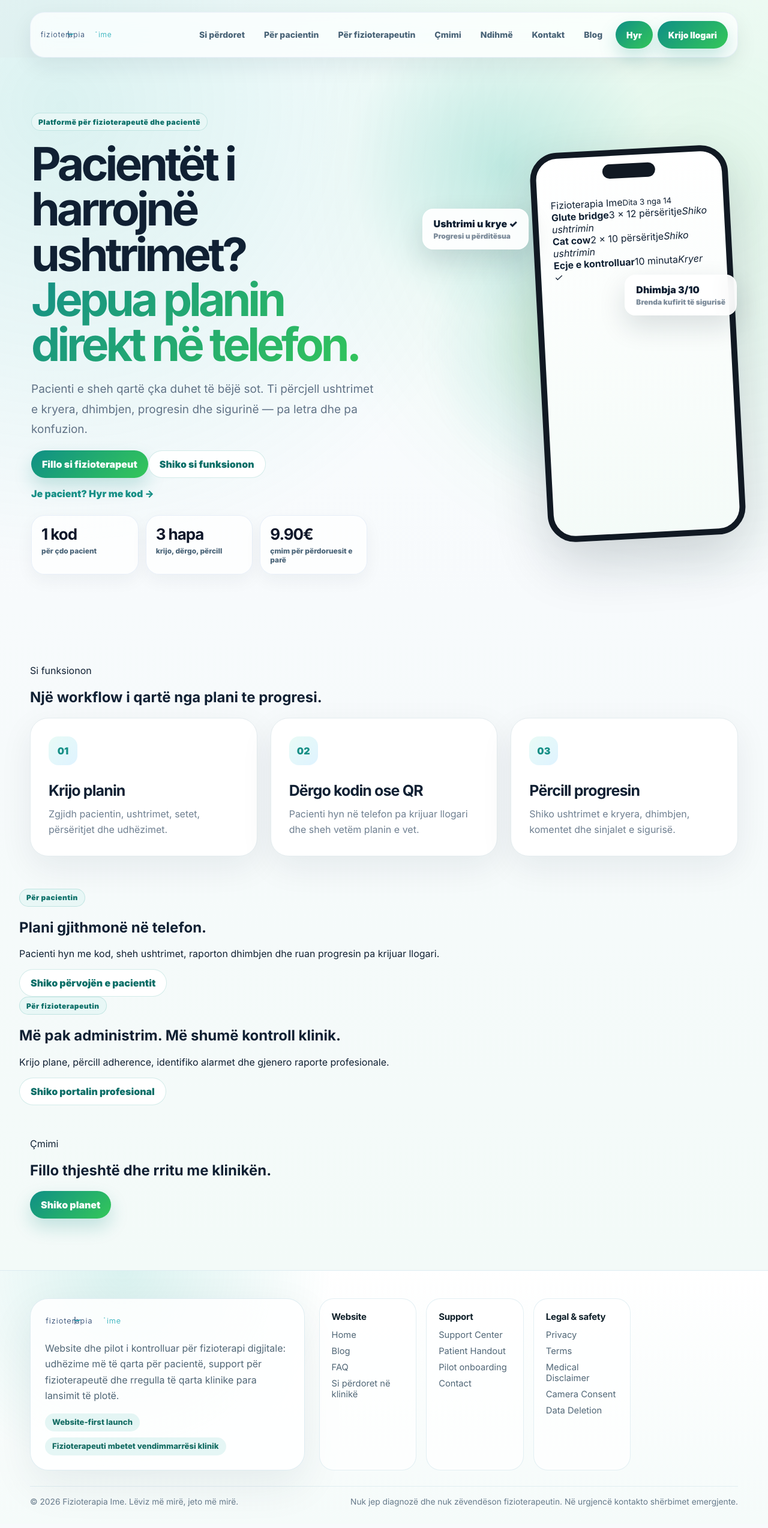
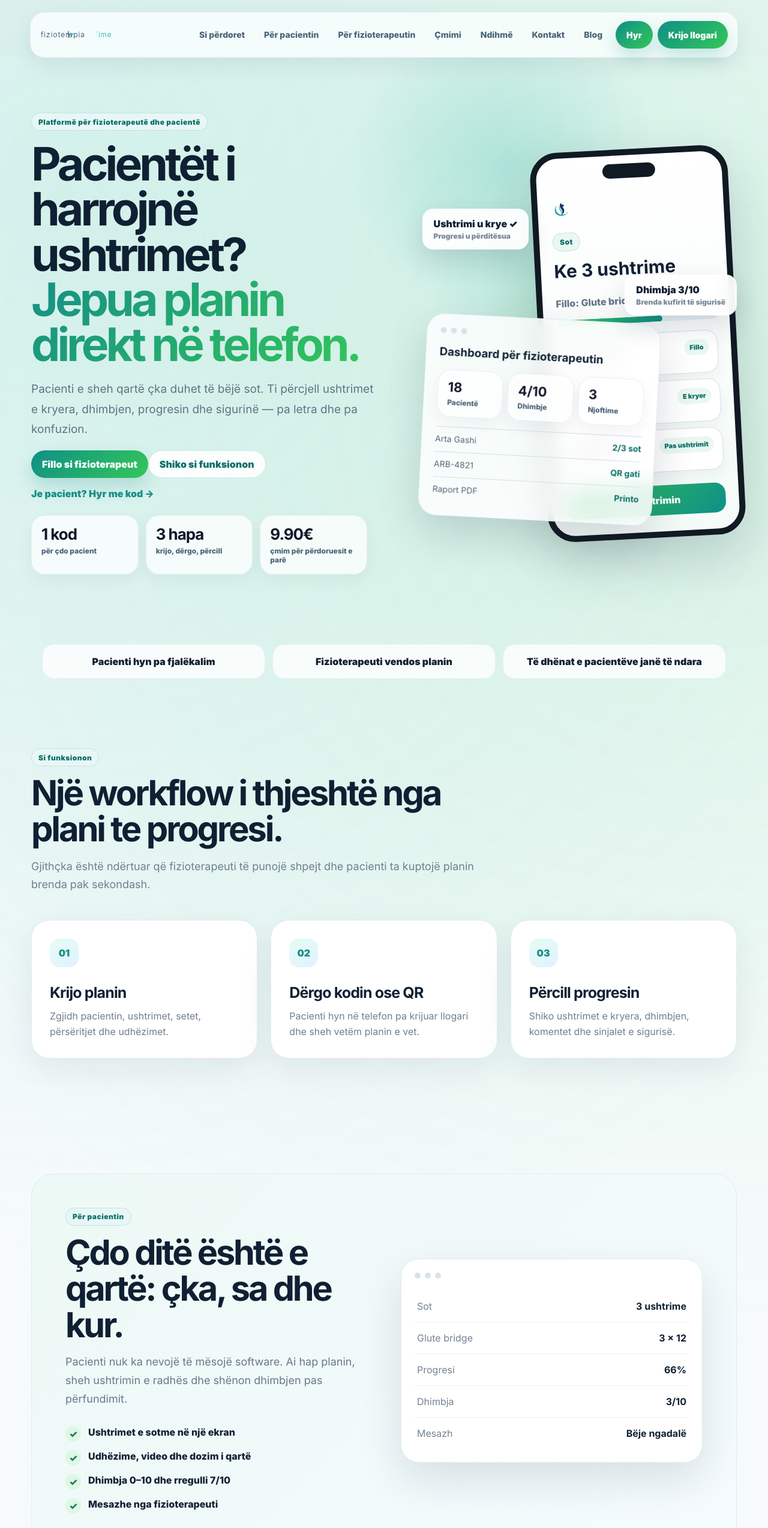
Before and after one commit to diellzarabushaj-source/FIZIOTERAPIA-IME, a Next.js app: page / in a window 1280 px wide. Shown: the top 2548 px of the page at 60% size. Built offline with nearby package versions, Linux system fonts and the light colour scheme; no server answers.

Commit message:
fix: preserve homepage content during SEO work

```diff
--- a/app/page.tsx
+++ b/app/page.tsx
@@ -1,25 +1,6 @@
-import type { Metadata } from "next";
 import Link from "next/link";
 import { AuthControls } from "@/components/AuthControls";
 import { BrandMark } from "@/components/BrandMark";
-import { DEFAULT_DESCRIPTION, DEFAULT_TITLE } from "@/lib/seo/site";
-
-export const metadata: Metadata = {
-  title: { absolute: DEFAULT_TITLE },
-  description: DEFAULT_DESCRIPTION,
-  alternates: {
-    canonical: "/",
-    languages: {
-      sq: "/",
-      "x-default": "/",
-    },
-  },
-  openGraph: {
-    url: "/",
-    title: DEFAULT_TITLE,
-    description: DEFAULT_DESCRIPTION,
-  },
-};
 
 const workflow = [
   ["01", "Krijo planin", "Zgjidh pacientin, ushtrimet, setet, përsëritjet dhe udhëzimet."],
@@ -68,37 +49,159 @@ export default function HomePage() {
           <div className="floating-proof two">Dhimbja 3/10<small>Brenda kufirit të sigurisë</small></div>
           <div className="showcase-phone">
             <div className="phone-notch" />
-            <div className="phone-top"><span>Fizioterapia Ime</span><small>Dita 3 nga 14</small></div>
-            <div className="phone-progress"><i style={{ width: "42%" }} /></div>
-            <div className="phone-task"><b>Glute bridge</b><span>3 × 12 përsëritje</span><em>Shiko ushtrimin</em></div>
-            <div className="phone-task"><b>Cat cow</b><span>2 × 10 përsëritje</span><em>Shiko ushtrimin</em></div>
-            <div className="phone-task done"><b>Ecje e kontrolluar</b><span>10 minuta</span><em>Kryer ✓</em></div>
+            <div className="phone-app-logo"><BrandMark compact /></div>
+            <span className="mini-badge">Sot</span>
+            <h2>Ke 3 ushtrime</h2>
+            <p style={{ margin: "0 0 12px", color: "#64748b", fontWeight: 800 }}>Fillo: Glute bridge</p>
+            <div className="progress-line"><span style={{ width: "66%" }} /></div>
+            {[
+              ["Glute bridge", "3 sete × 12", "Fillo"],
+              ["Cat cow", "2 sete × 10", "E kryer"],
+              ["Dhimbja", "Shëno 0–10", "Pas ushtrimit"],
+            ].map(([name, dose, status]) => (
+              <div className="phone-exercise" key={name}>
+                <div><b>{name}</b><small>{dose}</small></div><em>{status}</em>
+              </div>
+            ))}
+            <button className="phone-cta">Fillo ushtrimin</button>
+          </div>
+
+          <div className="dashboard-preview-card">
+            <div className="preview-header"><span /><span /><span /></div>
+            <h3>Dashboard për fizioterapeutin</h3>
+            <div className="preview-kpis">
+              <div><b>18</b><small>Pacientë</small></div>
+              <div><b>4/10</b><small>Dhimbje</small></div>
+              <div><b>3</b><small>Njoftime</small></div>
+            </div>
+            <div className="preview-row"><span>Arta Gashi</span><b>2/3 sot</b></div>
+            <div className="preview-row"><span>ARB-4821</span><b>QR gati</b></div>
+            <div className="preview-row"><span>Raport PDF</span><b>Printo</b></div>
           </div>
         </div>
       </section>
 
-      <section id="how" className="landing-section">
-        <div className="section-heading"><span>Si funksionon</span><h2>Një workflow i qartë nga plani te progresi.</h2></div>
+      <section className="trust-strip" aria-label="Pikat kryesore">
+        <div>Pacienti hyn pa fjalëkalim</div>
+        <div>Fizioterapeuti vendos planin</div>
+        <div>Të dhënat e pacientëve janë të ndara</div>
+      </section>
+
+      <section className="home-section" id="how">
+        <div className="home-section-head">
+          <span className="badge">Si funksionon</span>
+          <h2>Një workflow i thjeshtë nga plani te progresi.</h2>
+          <p>Gjithçka është ndërtuar që fizioterapeuti të punojë shpejt dhe pacienti ta kuptojë planin brenda pak sekondash.</p>
+        </div>
         <div className="workflow-grid">
-          {workflow.map(([number, title, text]) => (
-            <article key={number} className="workflow-card"><span>{number}</span><h3>{title}</h3><p>{text}</p></article>
+          {workflow.map(([step, title, text]) => (
+            <article className="workflow-card" key={step}>
+              <span>{step}</span>
+              <h3>{title}</h3>
+              <p>{text}</p>
+            </article>
           ))}
         </div>
       </section>
 
-      <section id="patient" className="landing-split">
-        <div><span className="badge">Për pacientin</span><h2>Plani gjithmonë në telefon.</h2><p>Pacienti hyn me kod, sheh ushtrimet, raporton dhimbjen dhe ruan progresin pa krijuar llogari.</p></div>
-        <Link className="button secondary" href="/per-pacientin">Shiko përvojën e pacientit</Link>
+      <section className="home-section" id="patient">
+        <div className="feature-split">
+          <div className="feature-copy">
+            <span className="badge">Për pacientin</span>
+            <h2>Çdo ditë është e qartë: çka, sa dhe kur.</h2>
+            <p>Pacienti nuk ka nevojë të mësojë software. Ai hap planin, sheh ushtrimin e radhës dhe shënon dhimbjen pas përfundimit.</p>
+            <div className="feature-list">
+              <div><i>✓</i><span>Ushtrimet e sotme në një ekran</span></div>
+              <div><i>✓</i><span>Udhëzime, video dhe dozim i qartë</span></div>
+              <div><i>✓</i><span>Dhimbja 0–10 dhe rregulli 7/10</span></div>
+              <div><i>✓</i><span>Mesazhe nga fizioterapeuti</span></div>
+            </div>
+          </div>
+          <div className="product-window">
+            <div className="window-top"><i /><i /><i /></div>
+            <div className="product-row"><span>Sot</span><b>3 ushtrime</b></div>
+            <div className="product-row"><span>Glute bridge</span><b>3 × 12</b></div>
+            <div className="product-row"><span>Progresi</span><b>66%</b></div>
+            <div className="product-row"><span>Dhimbja</span><b>3/10</b></div>
+            <div className="product-row"><span>Mesazh</span><b>Bëje ngadalë</b></div>
+          </div>
+        </div>
       </section>
 
-      <section id="physio" className="landing-split reverse">
-        <div><span className="badge">Për fizioterapeutin</span><h2>Më pak administrim. Më shumë kontroll klinik.</h2><p>Krijo plane, përcill adherence, identifiko alarmet dhe gjenero raporte profesionale.</p></div>
-        <Link className="button secondary" href="/per-fizioterapeutin">Shiko portalin profesional</Link>
+      <section className="home-section" id="physio">
+        <div className="feature-split reverse">
+          <div className="product-window">
+            <div className="window-top"><i /><i /><i /></div>
+            <div className="product-row"><span>Pacientë aktivë</span><b>18</b></div>
+            <div className="product-row"><span>Plane aktive</span><b>16</b></div>
+            <div className="product-row"><span>Dhimbje e lartë</span><b>2 pacientë</b></div>
+            <div className="product-row"><span>Raporte</span><b>PDF gati</b></div>
+            <div className="product-row"><span>Kod / QR</span><b>Dërgo</b></div>
+          </div>
+          <div className="feature-copy">
+            <span className="badge">Për fizioterapeutin</span>
+            <h2>Ti e krijon terapinë. Platforma ta lehtëson përcjelljen.</h2>
+            <p>Planifikimi, komunikimi dhe progresi janë në një vend, ndërsa vendimmarrja klinike mbetet gjithmonë te fizioterapeuti.</p>
+            <div className="feature-list">
+              <div><i>✓</i><span>Shto pacientin dhe krijo planin</span></div>
+              <div><i>✓</i><span>Përcill aderencën dhe dhimbjen</span></div>
+              <div><i>✓</i><span>Gjenero kod, QR dhe raport PDF</span></div>
+              <div><i>✓</i><span>Merr njoftime kur duhet ndërhyrë</span></div>
+            </div>
+          </div>
+        </div>
       </section>
 
-      <section id="pricing" className="landing-section landing-pricing">
-        <div className="section-heading"><span>Çmimi</span><h2>Fillo thjeshtë dhe rritu me klinikën.</h2></div>
-        <Link className="button" href="/cmimi">Shiko planet</Link>
+      <section className="home-section">
+        <div className="safety-home">
+          <div>
+            <span className="badge">Siguria klinike</span>
+            <h2>AI jep feedback. Fizioterapeuti vendos.</h2>
+            <p>Kontrolli me kamerë është opsional dhe nuk përdoret për diagnozë. Nëse dhimbja është 7/10 ose më shumë, pacienti udhëzohet të ndalojë dhe të kontaktojë fizioterapeutin.</p>
+          </div>
+          <div className="safety-badge">7/10</div>
+        </div>
+      </section>
+
+      <section className="home-section pricing-home" id="pricing">
+        <div className="home-section-head">
+          <span className="badge">Çmimi</span>
+          <h2>Fillo me çmimin special për përdoruesit e parë.</h2>
+          <p>Një plan i thjeshtë për fizioterapeutët që duan ta testojnë platformën me pacientët e tyre.</p>
+        </div>
+        <div className="pricing-card-premium">
+          <span>Çmim për përdoruesit e parë</span>
+          <strong>9.90€</strong>
+          <small>në muaj · më pas 29.90€</small>
+          <ul>
+            <li>✓ Menaxhim pacientësh</li>
+            <li>✓ Plane ushtrimesh</li>
+            <li>✓ Kod dhe QR për pacientin</li>
+            <li>✓ Progres, dhimbje dhe raporte</li>
+          </ul>
+          <Link className="button" href="/physiotherapist-portal">Fillo tani</Link>
+        </div>
+      </section>
+
+      <section className="home-section">
+        <div className="home-section-head">
+          <span className="badge">Pyetje të shpeshta</span>
+          <h2>Gjërat kryesore para se të fillosh.</h2>
+        </div>
+        <div className="home-faq">
+          <article><h3>A duhet pacienti të krijojë llogari?</h3><p>Jo. Pacienti hyn me kodin personal ose QR që ia jep fizioterapeuti.</p></article>
+          <article><h3>A e zëvendëson AI fizioterapeutin?</h3><p>Jo. AI është vetëm feedback opsional për lëvizjen dhe nuk vendos terapi apo diagnozë.</p></article>
+          <article><h3>A mund ta ndryshoj planin?</h3><p>Po. Fizioterapeuti mund ta përditësojë planin dhe ushtrimet sipas progresit klinik.</p></article>
+        </div>
+      </section>
+
+      <section className="final-cta-premium">
+        <BrandMark compact />
+        <h2>Pacienti e kupton planin. Ti e përcjell progresin.</h2>
+        <div className="portal-actions">
+          <Link className="button" href="/physiotherapist-portal">Fillo si fizioterapeut</Link>
+          <Link className="button secondary" href="/patient-portal">Hyr si pacient</Link>
+        </div>
       </section>
     </main>
   );
```
